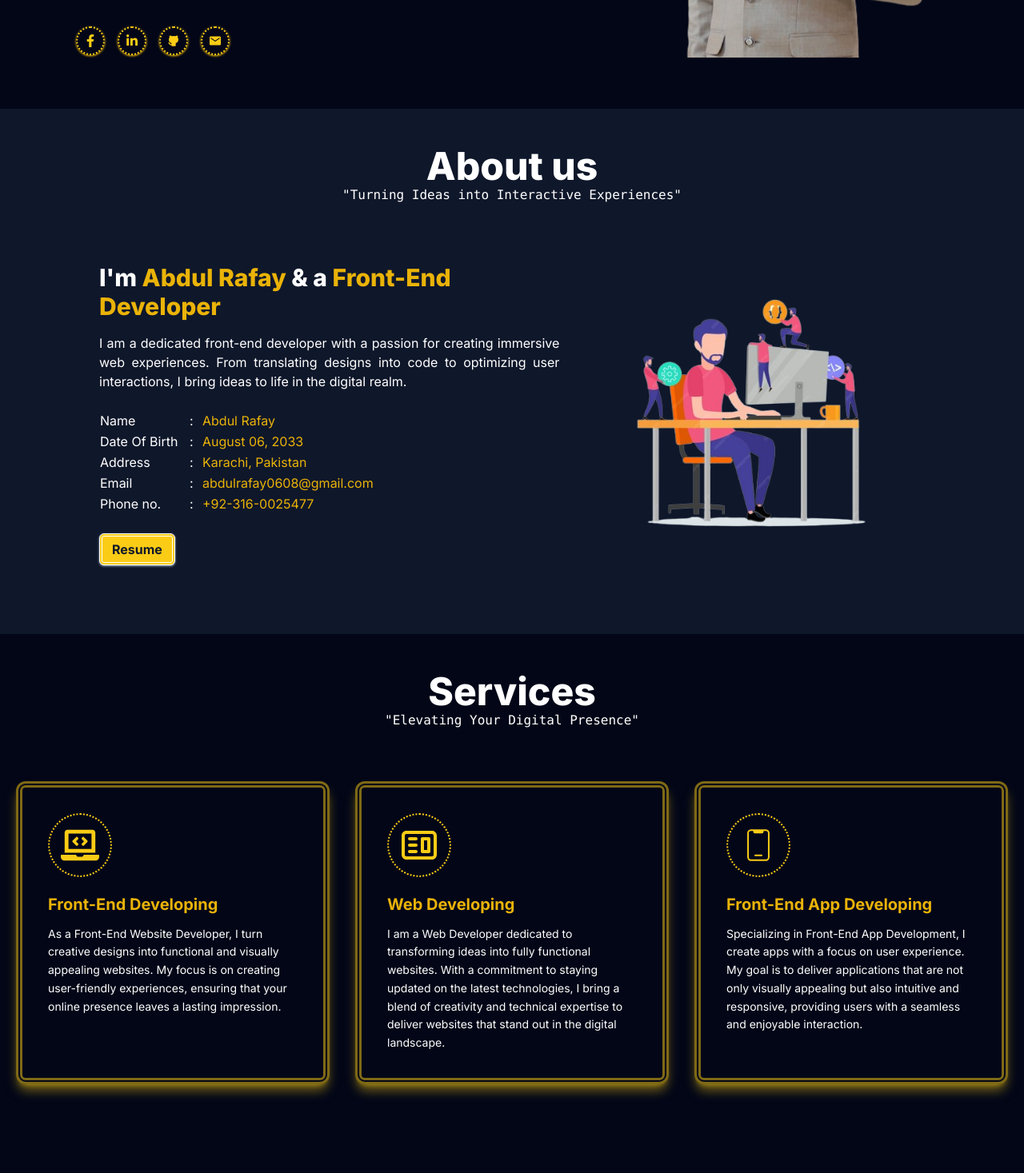
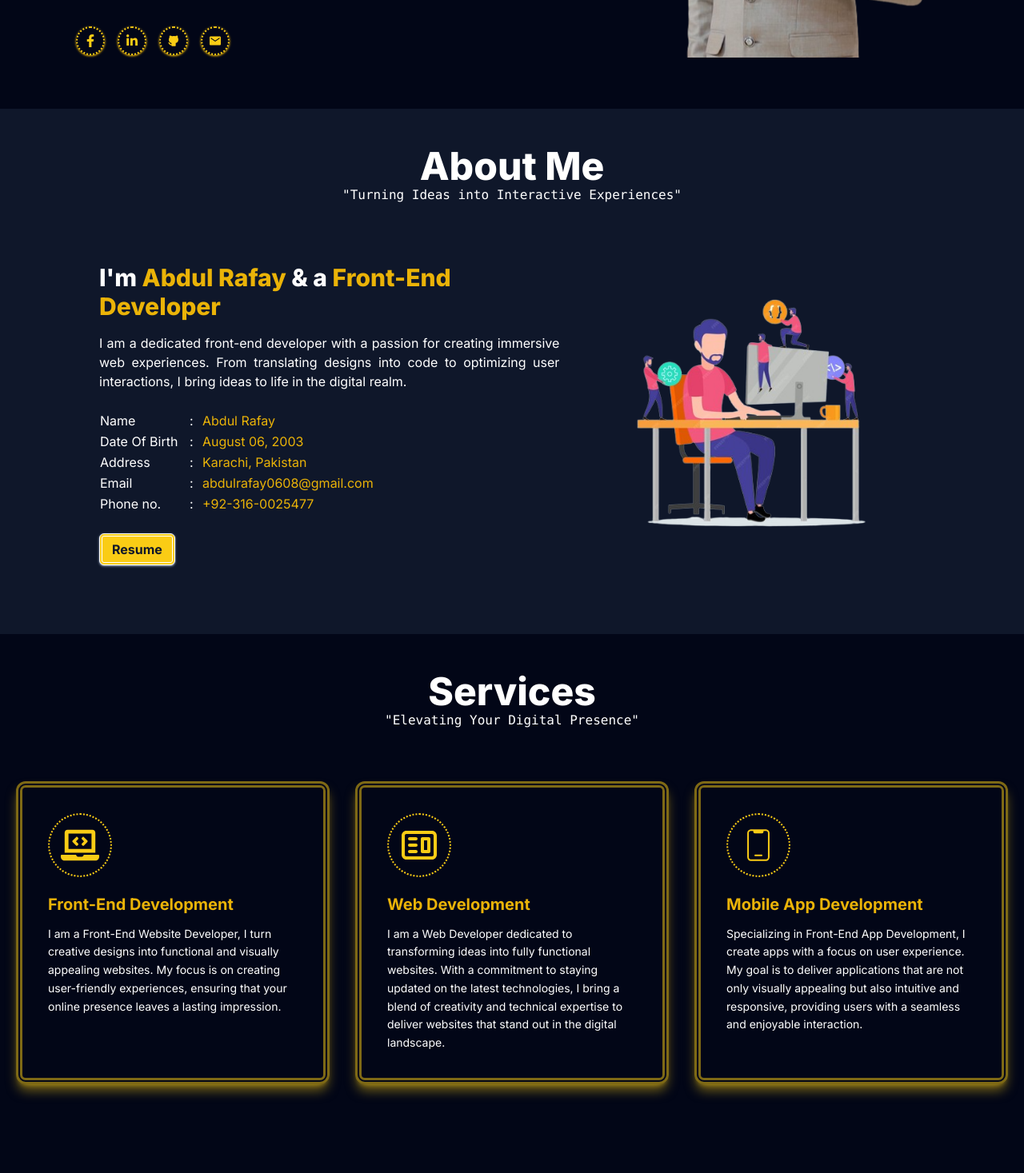
Before and after one commit to abdulrafay0608/Abdul-Rafay, a Next.js app: page / in a window 1280 px wide. Shown: the part 524-1991 px from the top of the page at 80% size. Built offline with nearby package versions, Linux system fonts and the light colour scheme.

Commit message:
first commit

```diff
--- a/app/globals.css
+++ b/app/globals.css
@@ -2,6 +2,9 @@
 @tailwind components;
 @tailwind utilities;
 
+html {
+  scroll-behavior: smooth;
+}
 
 body::-webkit-scrollbar {
   width: 10px;
--- a/components/About.jsx
+++ b/components/About.jsx
@@ -9,7 +9,7 @@ const About = () => {
     return (
         <main className={`${theme === "dark" ? "bg-slate-900" : ""} relative py-12 md:p-12`} id='about'>
 
-            <h2 className="text-center text-5xl font-extrabold p-0 ">About us</h2>
+            <h2 className="text-center text-5xl font-extrabold p-0 ">About Me</h2>
             <p className="text-center font-mono pb-8">&quot;Turning Ideas into Interactive Experiences&quot;</p>
 
             <div className='flex flex-col md:flex-row justify-evenly items-center md:mx-16'>
@@ -33,7 +33,7 @@ const About = () => {
                             <tr>
                                 <td className='w-28'>Date Of Birth</td>
                                 <td className='w-4'>:</td>
-                                <td className='text-yellow-500'>August 06, 2033</td>
+                                <td className='text-yellow-500'>August 06, 2003</td>
                             </tr>
                             <tr>
                                 <td className='w-28'>Address</td>
--- a/components/Navbar.jsx
+++ b/components/Navbar.jsx
@@ -40,7 +40,7 @@ const Navbar = () => {
 
   return (
 
-      <header className={`${theme === "dark" ? "bg-slate-900  border-b-slate-500 " : "bg-gray-100 border-b-slate-300 "} border-x-0 border-t-0 border flex items-center justify-around h-[64px] px-4 md:p-8 z-50 sticky top-0 transition-transform duration-300 ${show}`}>
+      <header className={`${theme === "dark" ? "bg-slate-900  border-b-slate-500 " : "bg-gray-100 border-b-slate-300 "} border-x-0 border-t-0 border flex items-center justify-around h-[64px] px-4 md:p-8 z-50 sticky top-0 transition-transform duration-1000 ease-in-out delay-200  ${show}`}>
         <div>
           <div className="">
             <Image height={150} width={150} src={`${theme == "dark" ? "/assets/logodark.png" : "/assets/logolight.png"}`} alt="logo" />
--- a/components/Services.jsx
+++ b/components/Services.jsx
@@ -22,9 +22,9 @@ const Services = () => {
                                 <FaLaptopCode />
                             </div>
                             <div className="flex-grow">
-                                <h2 className="text-yellow-500 text-lg md:text-xl font-bold mb-3">Front-End Developing</h2>
+                                <h2 className="text-yellow-500 text-lg md:text-xl font-bold mb-3">Front-End Development</h2>
                                 <p className="leading-relaxed text-sm">
-                                    As a Front-End Website Developer, I turn creative designs into functional and visually appealing websites. My focus is on creating user-friendly experiences, ensuring that your online presence leaves a lasting impression.
+                                    I am a Front-End Website Developer, I turn creative designs into functional and visually appealing websites. My focus is on creating user-friendly experiences, ensuring that your online presence leaves a lasting impression.
                                 </p>
                             </div>
                         </div>
@@ -34,7 +34,7 @@ const Services = () => {
                                 <CgWebsite />
                             </div>
                             <div className="flex-grow">
-                                <h2 className="text-yellow-500 text-lg md:text-xl font-bold mb-3">Web Developing</h2>
+                                <h2 className="text-yellow-500 text-lg md:text-xl font-bold mb-3">Web Development</h2>
                                 <p className="leading-relaxed text-sm">
                                     I am a Web Developer dedicated to transforming ideas into fully functional websites. With a commitment to staying updated on the latest technologies, I bring a blend of creativity and technical expertise to deliver websites that stand out in the digital landscape.
                                 </p>
@@ -46,7 +46,7 @@ const Services = () => {
                             <CiMobile3 />
                             </div>
                             <div className="flex-grow">
-                                <h2 className="text-yellow-500 text-lg md:text-xl font-bold mb-3">Front-End App Developing</h2>
+                                <h2 className="text-yellow-500 text-lg md:text-xl font-bold mb-3">Mobile App Development</h2>
                                 <p className="leading-relaxed text-sm">
                                     Specializing in Front-End App Development, I create apps with a focus on user experience. My goal is to deliver applications that are not only visually appealing but also intuitive and responsive, providing users with a seamless and enjoyable interaction.
                                 </p>
```
